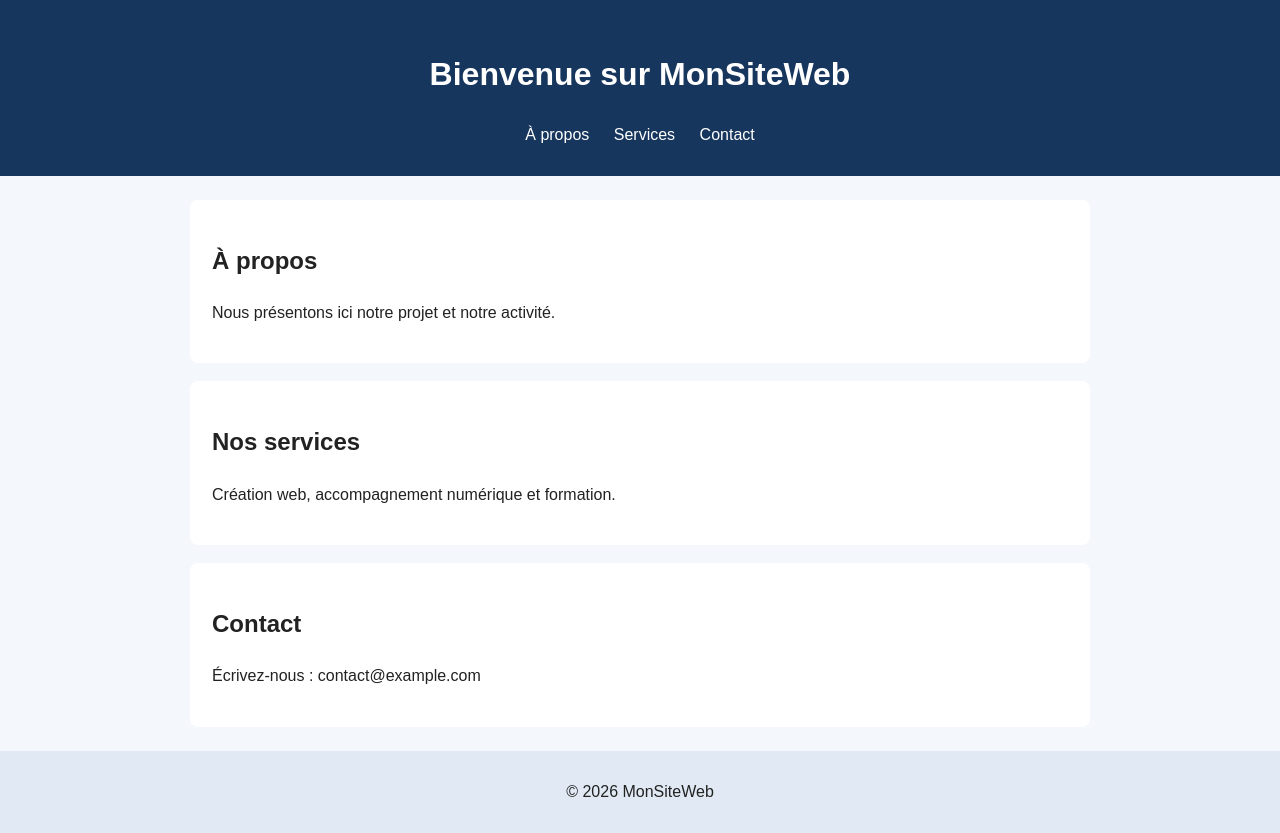
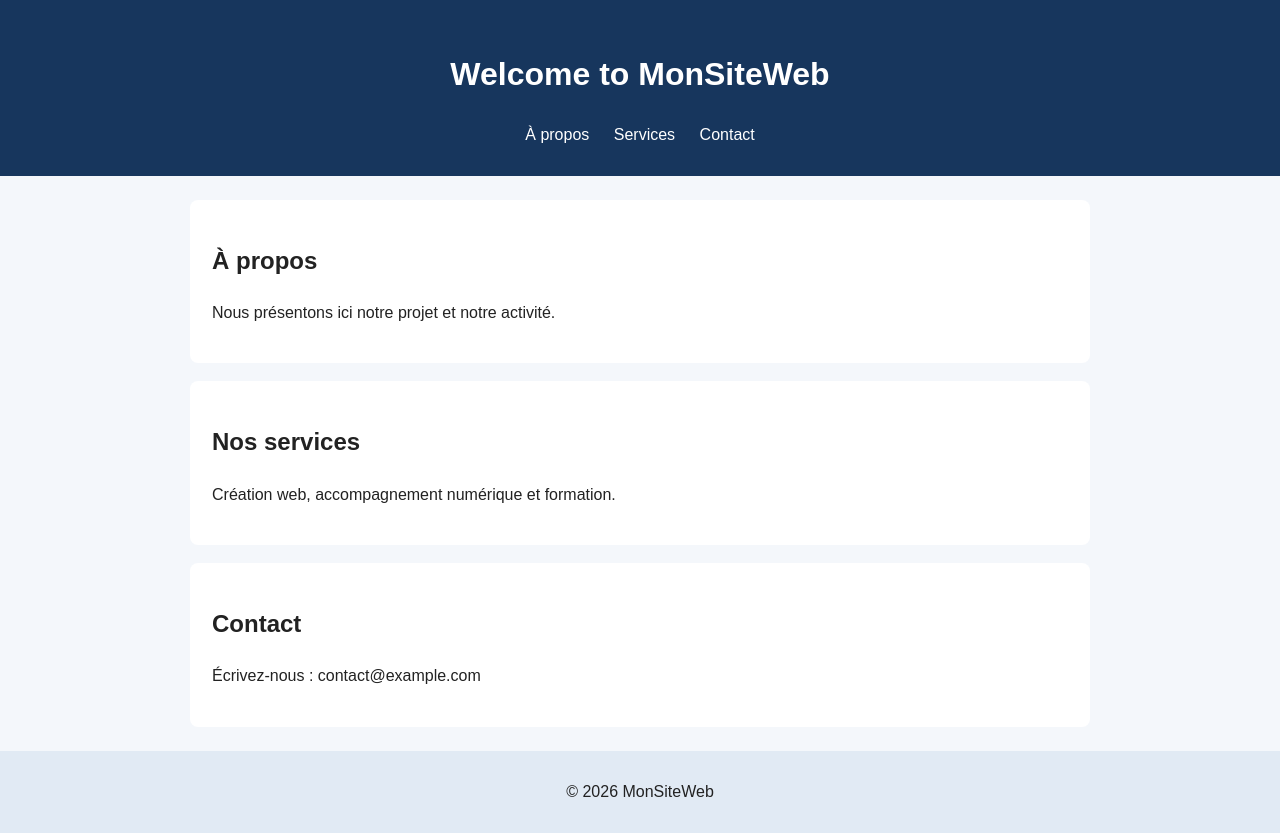
Before and after one commit to jasonsecondaccount/MonSiteWeb, a plain HTML site: page index.html in a window 1280 px wide. Drawn offline with Linux system fonts and the light colour scheme.

Commit message:
fix: Correction 1 index.html

```diff
--- a/index.html
+++ b/index.html
@@ -8,7 +8,7 @@
 </head>
 <body>
  <header>
- <h1>Bienvenue sur MonSiteWeb</h1>
+ <h1>Welcome to MonSiteWeb</h1>
  <nav>
  <a href="#apropos">À propos</a>
  <a href="#services">Services</a>
```
